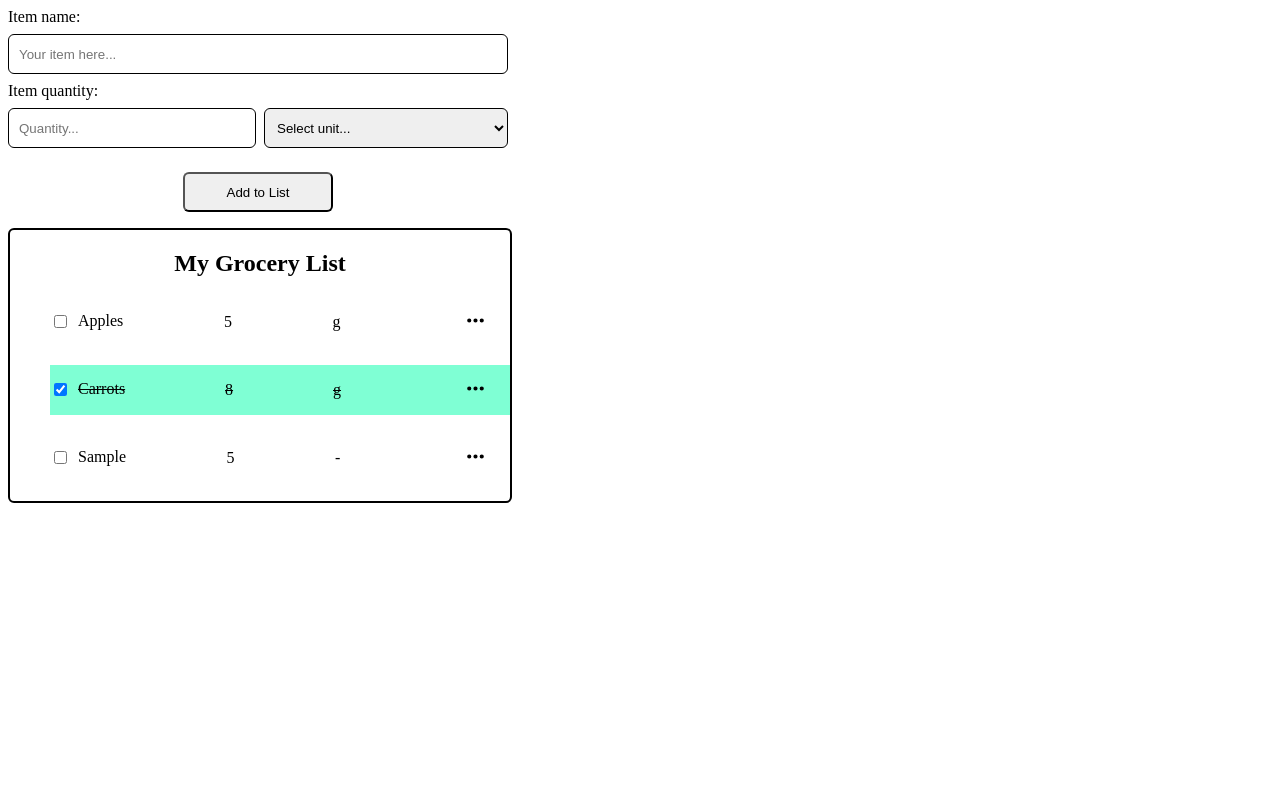
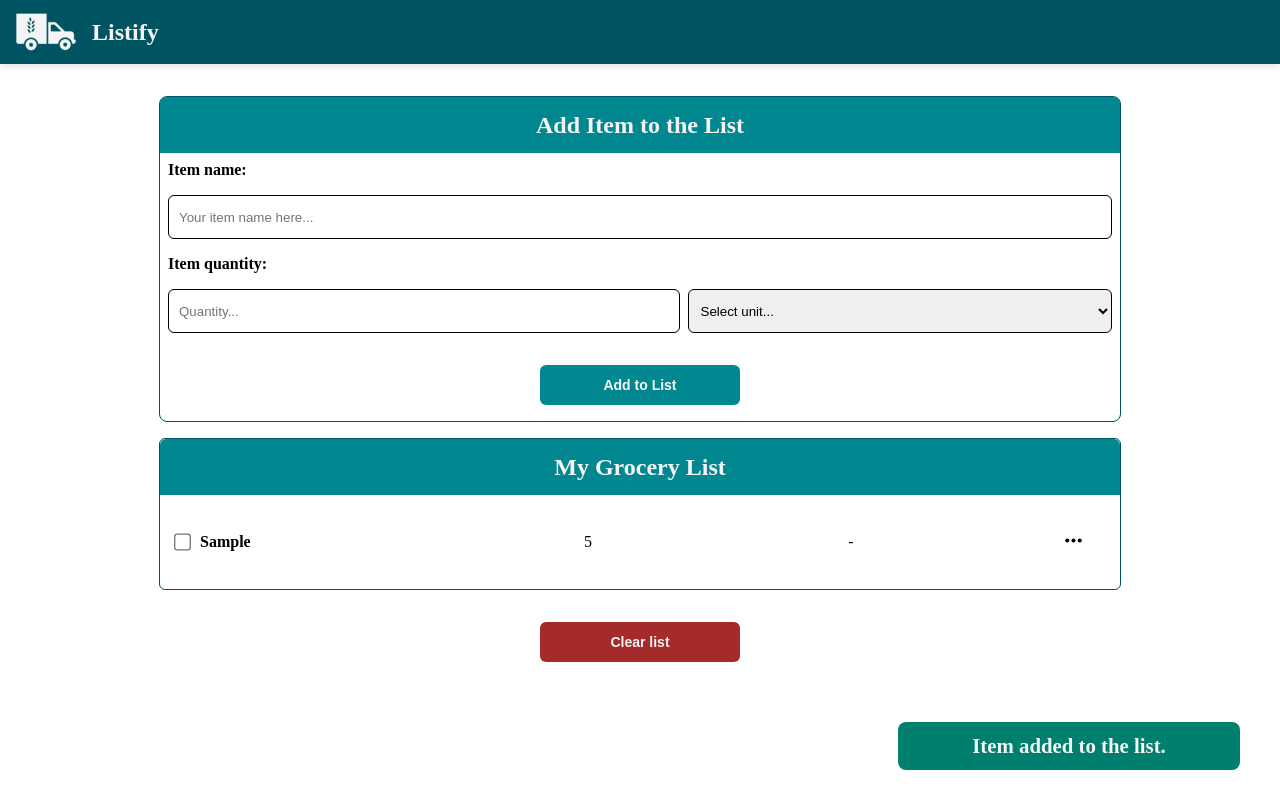
Before and after one commit to AlinaAlexandraC/grocery-list-app, a plain HTML site: page index.html in a window 1280 px wide. Both pictures are taken after typing "Sample", "5" into the empty fields and a click on the button "Add to List". Drawn offline with Linux system fonts and the light colour scheme.

Commit message:
finished vanilla js version

```diff
--- a/index.html
+++ b/index.html
@@ -1,4 +1,4 @@
-<!DOCTYPE html>
+<!doctype html>
 <html lang="en">
   <head>
     <meta charset="UTF-8" />
@@ -8,16 +8,22 @@
     <script src="script.js" defer></script>
   </head>
   <body>
+    <header>
+      <img src="/icons/logo.svg" alt="logo - a basket with carrots" />
+      <p>Listify</p>
+    </header>
+    <main>
       <form action="" method="post" class="item-submission">
+        <h2>Add Item to the List</h2>
         <label for="item-name">Item name:</label>
         <div class="item-name-container">
           <input
             type="text"
             name="item-name"
             id="item-name"
-          placeholder="Your item here..."
+            placeholder="Your item name here..."
           />
-        <small class="input-error">Please enter a valid item.</small>
+          <small class="input-error">Name field cannot be empty.</small>
         </div>
         <label for="item-quantity">Item quantity:</label>
         <div id="item-quantity-container">
@@ -26,11 +32,14 @@
             <option value="" selected disabled hidden>Select unit...</option>
           </select>
         </div>
-      <button class="add-item">Add to List</button>
+        <button class="add-item btn">Add to List</button>
       </form>
       <div class="list-container">
         <h2>My Grocery List</h2>
         <ul class="list"></ul>
       </div>
+      <button class="clear-list btn">Clear list</button>
+      <div class="floating-message"></div>
+    </main>
   </body>
 </html>
--- a/script.js
+++ b/script.js
@@ -1,9 +1,18 @@
+const form = document.querySelector(".item-submission");
+
+const floatingMessageElement = document.querySelector(".floating-message");
+
 const nameInputField = document.querySelector("#item-name");
+const inputError = document.querySelector("small");
+
 const quantityInputField = document.querySelector("#item-quantity");
-const form = document.querySelector(".item-submission");
+const selectUnit = document.querySelector("#select-unit");
+
 const list = document.querySelector(".list");
-const inputError = document.querySelector("small");
-const selectUnit = document.querySelector("#select-unit");
+
+const clearListBtn = document.querySelector(".clear-list");
+
+let setTimeoutId;
 
 const UNIT_CATALOG = {
   count: {
@@ -24,22 +33,7 @@ const UNIT_CATALOG = {
   },
 };
 
-let listArray = [
-  {
-    id: 1,
-    name: "Apples",
-    quantity: 5,
-    unit: "g",
-    completed: false,
-  },
-  {
-    id: 2,
-    name: "Carrots",
-    quantity: 8,
-    unit: "g",
-    completed: true,
-  },
-];
+let listArray = JSON.parse(localStorage.getItem("list")) || [];
 
 let nextId = listArray.length + 1;
 
@@ -61,10 +55,36 @@ let populateUnits = (parent) => {
 
 populateUnits(selectUnit);
 
+// Floating Error/ Success
+
+const setFloatingMessage = (type, message) => {
+  if (setTimeoutId) {
+    clearTimeout(setTimeoutId);
+  }
+
+  floatingMessageElement.classList.add(type);
+  floatingMessageElement.textContent = message;
+
+  setTimeoutId = setTimeout(() => {
+    floatingMessageElement.classList.remove("error", "success");
+    floatingMessageElement.textContent = "";
+    setTimeoutId = null;
+  }, 5000);
+};
+
 // Render list (for initial load and updates - add, delete and edit items)
 
 const renderList = () => {
   list.innerHTML = "";
+
+  if (listArray.length === 0) {
+    const emptyList = document.createElement("img");
+    emptyList.classList.add("empty-list");
+    emptyList.src = "./icons/empty.jpg";
+    emptyList.alt = "List is empty";
+
+    list.append(emptyList);
+  }
 
   listArray.forEach((item) => {
     const listElement = document.createElement("li");
@@ -73,8 +93,8 @@ const renderList = () => {
     <div class="list-element-info">
       <div class="list-name-container">
         <input type="checkbox" id="item-${item.id}" name="item-${item.id}" ${
-      item.completed ? "checked" : ""
-    }/>
+          item.completed ? "checked" : ""
+        }/>
         <label for="item-${item.id}" class="item-name">${item.name}</label>
       </div>
       <input
@@ -98,7 +118,7 @@ const renderList = () => {
       </select>
       <div class="dropdown">
         <button class="dropdown-trigger" aria-expanded="false">
-          <img src="./icons/more.svg" alt="More actions for ${item.name}">
+          <img src=${item.completed ? "./icons/more-grey.svg" : "./icons/more.svg"} alt="More actions for ${item.name}">
         </button>
         <div class="dropdown-menu">
           <button data-action="edit">
@@ -167,6 +187,9 @@ form.addEventListener("submit", (e) => {
   nameInputField.classList.remove("error");
   form.reset();
 
+  localStorage.setItem("list", JSON.stringify(listArray));
+  setFloatingMessage("success", "Item added to the list.");
+
   nextId++;
   renderList();
 });
@@ -212,8 +235,11 @@ list.addEventListener("click", (e) => {
     const itemToDelete = e.target.closest("li").id;
 
     listArray = listArray.filter(
-      (elementToDelete) => elementToDelete.id.toString() !== itemToDelete
+      (elementToDelete) => elementToDelete.id.toString() !== itemToDelete,
     );
+
+    localStorage.setItem("list", JSON.stringify(listArray));
+    setFloatingMessage("success", "Item deleted.");
 
     renderList();
   }
@@ -248,7 +274,7 @@ list.addEventListener("click", (e) => {
     const itemToSave = e.target.closest("li");
 
     let itemFound = listArray.find(
-      (item) => item.id.toString() === itemToSave.id
+      (item) => item.id.toString() === itemToSave.id,
     );
 
     const inputNameValue = itemToSave
@@ -272,10 +298,17 @@ list.addEventListener("click", (e) => {
       return;
     }
 
+    if (inputNameValue === "") {
+      setFloatingMessage("error", "Name field cannot be empty.");
+      return;
+    }
+
     itemFound.name = inputNameValue;
     itemFound.quantity = inputQuantityValue || "-";
     itemFound.unit = inputUnitValue || "-";
 
+    localStorage.setItem("list", JSON.stringify(listArray));
+    setFloatingMessage("success", "Item info successfully updated.");
     itemToSave.classList.remove("is-editing");
 
     renderList();
@@ -290,16 +323,27 @@ list.addEventListener("click", (e) => {
     const checkboxValue = e.target.checked;
 
     let itemFound = listArray.find(
-      (item) => item.id.toString() === itemChecked.id
+      (item) => item.id.toString() === itemChecked.id,
     );
 
     itemFound.completed = checkboxValue;
+
+    localStorage.setItem("list", JSON.stringify(listArray));
 
     renderList();
   }
 });
 
-// TODO:
+// Clear list
 
-// style app
-// add feedback for input
+clearListBtn.addEventListener("click", (e) => {
+  if (confirm("Are you sure you want to delete all items?") == true) {
+    listArray = [];
+
+    localStorage.setItem("list", JSON.stringify(listArray));
+
+    renderList();
+  } else {
+    return;
+  }
+});
--- a/styles.css
+++ b/styles.css
@@ -1,34 +1,143 @@
+/* GENERAL */
+
+/*
+
+COLOR PALETTE:
+
+PAGE HEADER:
+
+Very dark cyan: #005461
+
+SECTIONS HEADERS:
+
+Dark Cyan: #018790
+
+CHECKED STATE + BUTTON HOVER:
+
+Cyan-Blue: #00B7B5
+
+LOGO & TEXT:
+
+pale gray: #F4F4F4
+
+*/
+
+.item-submission label,
+button,
+small,
+header {
+  user-select: none;
+}
+
+h2 {
+  margin: 0;
+  background-color: #018790;
+  height: 56px;
+  color: #f4f4f4;
+  border-radius: 6px 6px 0 0;
+  width: 100%;
+  display: flex;
+  justify-content: center;
+  align-items: center;
+}
+
+input,
+select {
+  box-sizing: border-box;
+  height: 44px;
+  border-radius: 6px;
+  text-indent: 8px;
+  border: 1px solid;
+  flex: 1 1 auto;
+}
+
+label {
+  font-weight: 700;
+}
+
+.btn {
+  min-height: 40px;
+  padding: 0 16px;
+  font-size: 14px;
+  font-weight: 700;
+  color: #f4f4f4;
+  width: 200px;
+  border-radius: 6px;
+  display: block;
+  margin: 1rem auto;
+  border: none;
+  cursor: pointer;
+}
+
+/* BODY */
+
+body {
+  margin: 0;
+}
+
+/* HEADER */
+
+header {
+  height: 64px;
+  background-color: #005461;
+  display: flex;
+  align-items: center;
+  box-shadow: rgba(99, 99, 99, 0.2) 0px 2px 8px 0px;
+}
+
+header img {
+  width: 60px;
+}
+
+header p {
+  font-size: 1.5rem;
+  color: #f4f4f4;
+  font-weight: 700;
+}
+
+/* MAIN */
+
+main {
+  display: flex;
+  flex-direction: column;
+  align-items: center;
+  margin: 2rem 0;
+  gap: 1rem;
+}
+
 /* FORM */
 
 .item-submission {
-  width: 500px;
   display: flex;
   flex-direction: column;
   gap: 0.5rem;
+  border: 1px solid #005461;
+  width: 75%;
+  border-radius: 8px;
 }
 
 .item-name-container,
 #item-quantity-container {
   display: flex;
+  margin: 8px;
   gap: 0.5rem;
 }
 
-.item-submission input,
-#select-unit {
-  box-sizing: border-box;
-  height: 2.5rem;
-  border-radius: 6px;
-  text-indent: 8px;
-  border: 1px solid;
-  flex: 1;
+.item-name-container {
+  flex-direction: column;
+}
+
+.item-submission label {
+  margin: 0 8px;
 }
 
 .add-item {
-  height: 2.5rem;
-  width: 150px;
-  border-radius: 6px;
-  display: block;
-  margin: 1rem auto;
+  background-color: #018790;
+}
+
+.add-item:hover {
+  background-color: #00b7b5;
+  transition: all 1s ease-in;
 }
 
 /* INPUT ERROR */
@@ -46,14 +155,31 @@ input.error {
 /* LIST */
 
 .list-container {
-  border: 2px solid;
+  border: 1px solid #005461;
   border-radius: 6px;
   min-height: 100px;
-  width: 500px;
+  width: 75%;
+}
+
+.list {
+  padding: 0;
+  display: flex;
+  justify-content: center;
+  flex-direction: column;
 }
 
 .list-container h2 {
   text-align: center;
+  user-select: none;
+}
+
+.clear-list {
+  background-color: brown;
+}
+
+.empty-list {
+  width: 250px;
+  align-self: center;
 }
 
 .list-container li {
@@ -61,12 +187,19 @@ input.error {
   display: flex;
   justify-content: space-between;
   align-items: center;
-  margin: 18px 0;
+  margin: 6px 0;
+  padding: 0 12px;
+}
+
+input[type="checkbox"] {
+  transform: scale(1.3);
 }
 
 .checked {
   text-decoration: line-through;
-  background-color: aquamarine;
+  background-color: #00b7b5;
+  color: #f4f4f4;
+  font-weight: 700;
 }
 
 .list-element-info {
@@ -74,11 +207,23 @@ input.error {
   justify-content: space-between;
   align-items: center;
   width: 100%;
+  gap: 6px;
 }
 
 .list-name-container {
   display: flex;
+  align-items: center;
   gap: 8px;
+}
+
+.item-name {
+  width: 200px;
+}
+
+.item-quantity,
+.item-unit {
+  min-width: 150px;
+  text-align: center;
 }
 
 /* ACTIONS */
@@ -152,9 +297,36 @@ button[data-action="save"] {
   display: none;
 }
 
+.is-editing {
+  text-decoration: none;
+}
+
 .is-editing .edit-item-name,
 .is-editing .edit-item-quantity,
 .is-editing .edit-item-unit,
 .is-editing button[data-action="save"] {
   display: flex;
 }
+
+/* FLOATING MESSAGE */
+
+.floating-message {
+  min-width: 250px;
+  padding: 12px 46px;
+  border-radius: 8px;
+  color: #f4f4f4;
+  font-weight: 700;
+  text-align: center;
+  position: fixed;
+  bottom: 30px;
+  right: 40px;
+  font-size: 1.3rem;
+}
+
+.floating-message.success {
+  background-color: #007e6e;
+}
+
+.floating-message.error {
+  background-color: brown;
+}
```
Also changed, not shown: icons/logo.svg (added), icons/more-grey.svg (added), 1 other file. Lines whose indentation alone changed are shown as unchanged.
